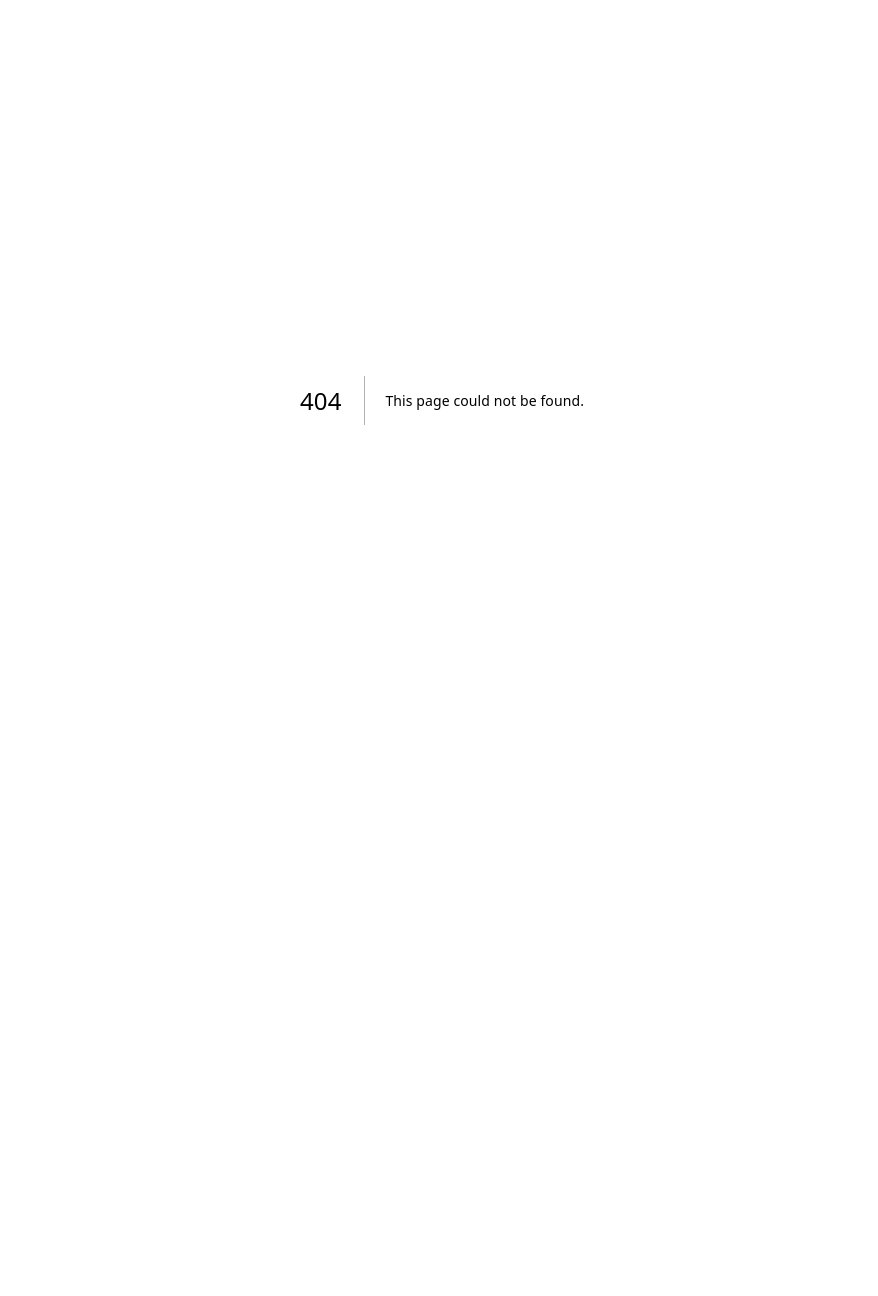
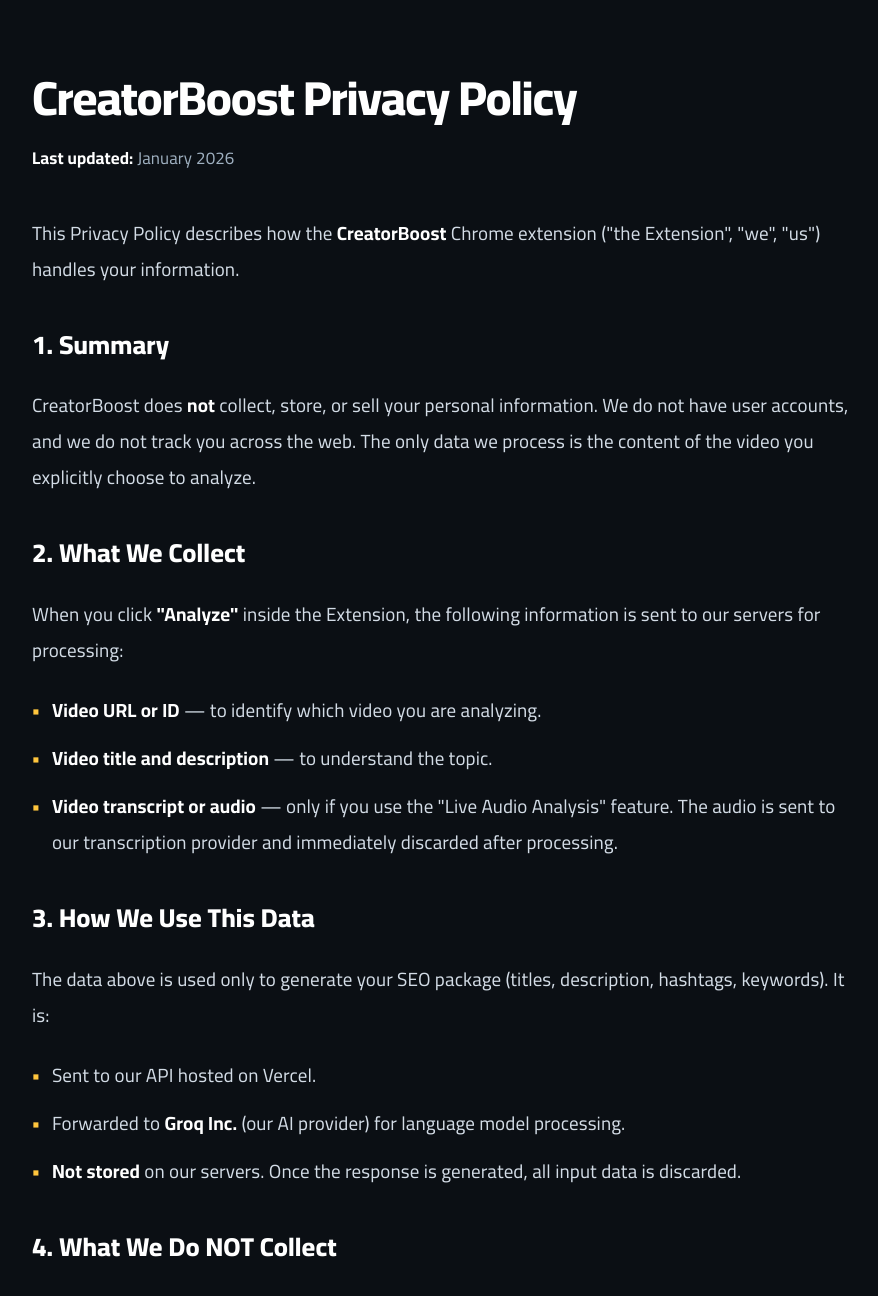
Before and after one commit to abrizk92-del/sahhel, a Next.js app: page /creatorboost/privacy in a window 1280 px wide. Before the commit this address had no page. Shown: the top 1296 px of the page, without its empty margins (198-1076 px from the left). Before the commit the page ends 800 px from the top, so only its background shows below. Built offline with nearby package versions, Linux system fonts and the light colour scheme.

Commit message:
Add privacy policy page for CreatorBoost extension
This file contains the privacy policy for the CreatorBoost Chrome extension, detailing data collection practices, user rights, and security measures.

```diff
--- /dev/null
+++ b/app/creatorboost/privacy/page.tsx
@@ -0,0 +1,198 @@
+import type { Metadata } from "next";
+import Link from "next/link";
+
+export const metadata: Metadata = {
+  title: "CreatorBoost — Privacy Policy",
+  description:
+    "Privacy policy for the CreatorBoost Chrome extension — what data we collect and how we use it.",
+};
+
+export default function CreatorBoostPrivacyPage() {
+  return (
+    <main className="wrap py-16 pb-24 max-w-[820px]">
+      <h1 className="text-[clamp(32px,5vw,48px)] font-black mb-3 tracking-tight">
+        CreatorBoost Privacy Policy
+      </h1>
+      <p className="text-[#9FB0C0] text-[17px] mb-10">
+        <strong className="text-white">Last updated:</strong> January 2026
+      </p>
+
+      <div className="text-[19px] leading-[1.9] text-[#D3DCE6] space-y-6">
+        <p>
+          This Privacy Policy describes how the <strong className="text-white">CreatorBoost</strong>{" "}
+          Chrome extension ("the Extension", "we", "us") handles your information.
+        </p>
+
+        <h2 className="text-[26px] font-black text-white pt-4">
+          1. Summary
+        </h2>
+        <p>
+          CreatorBoost does <strong className="text-white">not</strong> collect, store, or sell
+          your personal information. We do not have user accounts, and we do not
+          track you across the web. The only data we process is the content of
+          the video you explicitly choose to analyze.
+        </p>
+
+        <h2 className="text-[26px] font-black text-white pt-4">
+          2. What We Collect
+        </h2>
+        <p>
+          When you click <strong className="text-white">"Analyze"</strong> inside the Extension,
+          the following information is sent to our servers for processing:
+        </p>
+        <ul className="list-none space-y-3 ps-0">
+          <li className="flex gap-3">
+            <span className="text-[#FFC53D] font-black">•</span>
+            <span>
+              <strong className="text-white">Video URL or ID</strong> — to identify which
+              video you are analyzing.
+            </span>
+          </li>
+          <li className="flex gap-3">
+            <span className="text-[#FFC53D] font-black">•</span>
+            <span>
+              <strong className="text-white">Video title and description</strong> — to
+              understand the topic.
+            </span>
+          </li>
+          <li className="flex gap-3">
+            <span className="text-[#FFC53D] font-black">•</span>
+            <span>
+              <strong className="text-white">Video transcript or audio</strong> — only if you
+              use the "Live Audio Analysis" feature. The audio is sent to our
+              transcription provider and immediately discarded after processing.
+            </span>
+          </li>
+        </ul>
+
+        <h2 className="text-[26px] font-black text-white pt-4">
+          3. How We Use This Data
+        </h2>
+        <p>
+          The data above is used only to generate your SEO package (titles,
+          description, hashtags, keywords). It is:
+        </p>
+        <ul className="list-none space-y-3 ps-0">
+          <li className="flex gap-3">
+            <span className="text-[#FFC53D] font-black">•</span>
+            <span>Sent to our API hosted on Vercel.</span>
+          </li>
+          <li className="flex gap-3">
+            <span className="text-[#FFC53D] font-black">•</span>
+            <span>
+              Forwarded to <strong className="text-white">Groq Inc.</strong> (our AI provider)
+              for language model processing.
+            </span>
+          </li>
+          <li className="flex gap-3">
+            <span className="text-[#FFC53D] font-black">•</span>
+            <span>
+              <strong className="text-white">Not stored</strong> on our servers. Once the
+              response is generated, all input data is discarded.
+            </span>
+          </li>
+        </ul>
+
+        <h2 className="text-[26px] font-black text-white pt-4">
+          4. What We Do NOT Collect
+        </h2>
+        <ul className="list-none space-y-3 ps-0">
+          <li className="flex gap-3">
+            <span className="text-[#FFC53D] font-black">•</span>
+            <span>We do not collect your name, email, or any personal identifiers.</span>
+          </li>
+          <li className="flex gap-3">
+            <span className="text-[#FFC53D] font-black">•</span>
+            <span>We do not track your browsing history outside of the supported platforms.</span>
+          </li>
+          <li className="flex gap-3">
+            <span className="text-[#FFC53D] font-black">•</span>
+            <span>We do not read your private messages, emails, or files.</span>
+          </li>
+          <li className="flex gap-3">
+            <span className="text-[#FFC53D] font-black">•</span>
+            <span>We do not sell or share your data with advertisers.</span>
+          </li>
+        </ul>
+
+        <h2 className="text-[26px] font-black text-white pt-4">
+          5. Third-Party Services
+        </h2>
+        <p>
+          We use the following trusted third-party providers to operate the
+          Extension:
+        </p>
+        <ul className="list-none space-y-3 ps-0">
+          <li className="flex gap-3">
+            <span className="text-[#FFC53D] font-black">•</span>
+            <span>
+              <strong className="text-white">Vercel</strong> — hosting our API
+              (vercel.com/legal/privacy-policy).
+            </span>
+          </li>
+          <li className="flex gap-3">
+            <span className="text-[#FFC53D] font-black">•</span>
+            <span>
+              <strong className="text-white">Groq Inc.</strong> — AI processing
+              (groq.com/privacy).
+            </span>
+          </li>
+        </ul>
+
+        <h2 className="text-[26px] font-black text-white pt-4">
+          6. Data Retention
+        </h2>
+        <p>
+          We retain <strong className="text-white">no data</strong>. Once the AI returns its
+          response, all input is deleted from memory. We keep only anonymous,
+          aggregated usage counters (number of requests per day) to prevent
+          abuse.
+        </p>
+
+        <h2 className="text-[26px] font-black text-white pt-4">
+          7. Your Rights
+        </h2>
+        <p>
+          Since we do not store any personal data, there is nothing to access,
+          modify, or delete. If you have concerns about privacy, you can stop
+          using the Extension at any time by disabling or uninstalling it.
+        </p>
+
+        <h2 className="text-[26px] font-black text-white pt-4">
+          8. Security
+        </h2>
+        <p>
+          All data is transmitted over HTTPS. Our API keys are stored securely
+          in environment variables and are never exposed in the Extension code.
+        </p>
+
+        <h2 className="text-[26px] font-black text-white pt-4">
+          9. Children's Privacy
+        </h2>
+        <p>
+          CreatorBoost is not intended for users under 13. We do not knowingly
+          collect any information from children.
+        </p>
+
+        <h2 className="text-[26px] font-black text-white pt-4">
+          10. Changes to This Policy
+        </h2>
+        <p>
+          We may update this Privacy Policy occasionally. Any changes will be
+          reflected on this page with an updated "Last updated" date.
+        </p>
+
+        <h2 className="text-[26px] font-black text-white pt-4">
+          11. Contact
+        </h2>
+        <p>
+          For any privacy-related questions, visit our{" "}
+          <Link href="/about" className="text-[#FFC53D] underline hover:no-underline">
+            About page
+          </Link>
+          .
+        </p>
+      </div>
+    </main>
+  );
+}
```
